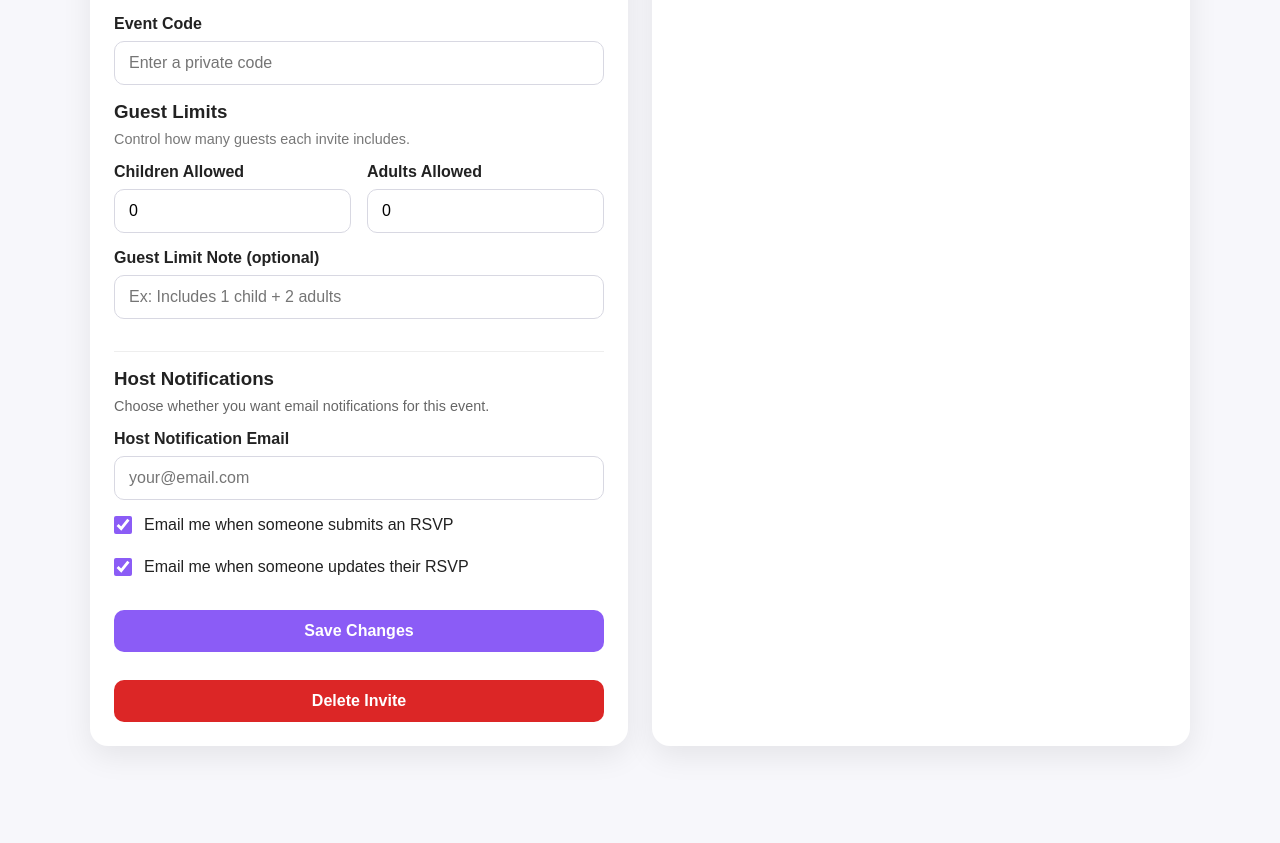
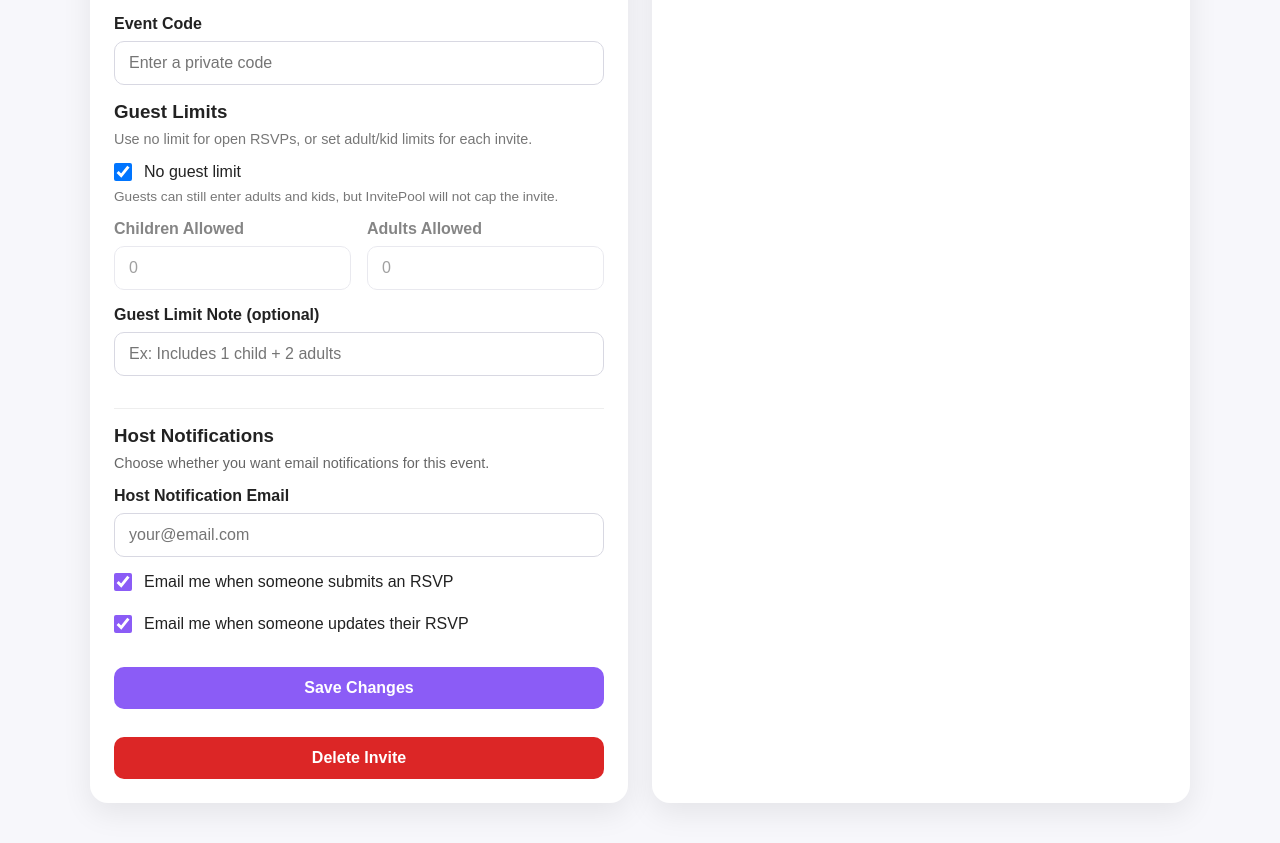
Before and after one commit to angelinagut12/invitepool, a React (Vite) app: page /edit/event/1 in a window 1280 px wide. Shown: the part 1227-2070 px from the top of the page. Before the commit the page ends 2013 px from the top, so only its background shows below. Built offline with nearby package versions, Linux system fonts and the light colour scheme; no server answers; the database is empty.

Commit message:
Add no guest limit option

```diff
--- a/src/pages/CreateEvent.jsx
+++ b/src/pages/CreateEvent.jsx
@@ -19,6 +19,7 @@ export default function CreateEvent() {
     guestListVisibility: "private",
     eventCode: "",
 
+    noGuestLimit: true,
     allowedChildren: 1,
     allowedAdults: 2,
     guestLimitNote: "",
@@ -101,8 +102,8 @@ export default function CreateEvent() {
         event_code: formData.eventCode,
         created_by: user.id,
 
-        allowed_children: Number(formData.allowedChildren || 0),
-        allowed_adults: Number(formData.allowedAdults || 0),
+        allowed_children: formData.noGuestLimit ? null : Number(formData.allowedChildren || 0),
+        allowed_adults: formData.noGuestLimit ? null : Number(formData.allowedAdults || 0),
         guest_limit_note: formData.guestLimitNote || "",
 
         host_email: formData.hostEmail.trim() || null,
@@ -292,11 +293,27 @@ export default function CreateEvent() {
               <div className="form-group">
                 <h3 style={{ marginBottom: "0.5rem" }}>Guest Limits</h3>
                 <p style={{ fontSize: "0.9rem", color: "#777" }}>
-                  Control how many guests each invite includes.
+                  Use no limit for open RSVPs, or set adult/kid limits for each invite.
                 </p>
               </div>
 
-              <div style={{ display: "flex", gap: "1rem" }}>
+              <div className="form-group">
+                <label style={{ display: "flex", alignItems: "center", gap: "0.75rem", fontWeight: "500", cursor: "pointer" }}>
+                  <input
+                    type="checkbox"
+                    name="noGuestLimit"
+                    checked={formData.noGuestLimit}
+                    onChange={handleChange}
+                    style={{ width: "18px", height: "18px" }}
+                  />
+                  <span>No guest limit</span>
+                </label>
+                <p style={{ fontSize: "0.85rem", color: "#777", marginTop: "0.4rem" }}>
+                  Guests can still enter adults and kids, but InvitePool will not cap the invite.
+                </p>
+              </div>
+
+              <div style={{ display: "flex", gap: "1rem", opacity: formData.noGuestLimit ? 0.55 : 1 }}>
                 <div className="form-group" style={{ flex: 1 }}>
                   <label>Children Allowed</label>
                   <input
@@ -305,6 +322,7 @@ export default function CreateEvent() {
                     value={formData.allowedChildren}
                     onChange={handleChange}
                     min="0"
+                    disabled={formData.noGuestLimit}
                   />
                 </div>
 
@@ -316,6 +334,7 @@ export default function CreateEvent() {
                     value={formData.allowedAdults}
                     onChange={handleChange}
                     min="0"
+                    disabled={formData.noGuestLimit}
                   />
                 </div>
               </div>
--- a/src/pages/EditEvent.jsx
+++ b/src/pages/EditEvent.jsx
@@ -25,6 +25,7 @@ function EditEvent() {
     backgroundColor: "#f5f5f5",
     guestListVisibility: "private",
     eventCode: "",
+    noGuestLimit: true,
     allowedChildren: 0,
     allowedAdults: 0,
     guestLimitNote: "",
@@ -61,8 +62,9 @@ function EditEvent() {
         backgroundColor: data.background_color || "#f5f5f5",
         guestListVisibility: data.guest_list_visibility || "private",
         eventCode: data.event_code || "",
-        allowedChildren: data.allowed_children || 0,
-        allowedAdults: data.allowed_adults || 0,
+        noGuestLimit: data.allowed_children == null && data.allowed_adults == null,
+        allowedChildren: data.allowed_children ?? 0,
+        allowedAdults: data.allowed_adults ?? 0,
         guestLimitNote: data.guest_limit_note || "",
         hostEmail: data.host_email || "",
         notifyHostOnRsvp: data.notify_host_on_rsvp ?? true,
@@ -123,8 +125,8 @@ function EditEvent() {
         background_color: formData.backgroundColor,
         guest_list_visibility: formData.guestListVisibility,
         event_code: formData.eventCode,
-        allowed_children: Number(formData.allowedChildren || 0),
-        allowed_adults: Number(formData.allowedAdults || 0),
+        allowed_children: formData.noGuestLimit ? null : Number(formData.allowedChildren || 0),
+        allowed_adults: formData.noGuestLimit ? null : Number(formData.allowedAdults || 0),
         guest_limit_note: formData.guestLimitNote || "",
         host_email: formData.hostEmail.trim() || null,
         notify_host_on_rsvp: formData.notifyHostOnRsvp,
@@ -281,11 +283,27 @@ function EditEvent() {
               <div className="form-group">
                 <h3 style={{ marginBottom: "0.5rem" }}>Guest Limits</h3>
                 <p style={{ fontSize: "0.9rem", color: "#777" }}>
-                  Control how many guests each invite includes.
+                  Use no limit for open RSVPs, or set adult/kid limits for each invite.
                 </p>
               </div>
 
-              <div style={{ display: "flex", gap: "1rem" }}>
+              <div className="form-group">
+                <label style={{ display: "flex", alignItems: "center", gap: "0.75rem", fontWeight: "500", cursor: "pointer" }}>
+                  <input
+                    type="checkbox"
+                    name="noGuestLimit"
+                    checked={formData.noGuestLimit}
+                    onChange={handleChange}
+                    style={{ width: "18px", height: "18px" }}
+                  />
+                  <span>No guest limit</span>
+                </label>
+                <p style={{ fontSize: "0.85rem", color: "#777", marginTop: "0.4rem" }}>
+                  Guests can still enter adults and kids, but InvitePool will not cap the invite.
+                </p>
+              </div>
+
+              <div style={{ display: "flex", gap: "1rem", opacity: formData.noGuestLimit ? 0.55 : 1 }}>
                 <div className="form-group" style={{ flex: 1 }}>
                   <label>Children Allowed</label>
                   <input
@@ -294,6 +312,7 @@ function EditEvent() {
                     value={formData.allowedChildren}
                     onChange={handleChange}
                     min="0"
+                    disabled={formData.noGuestLimit}
                   />
                 </div>
 
@@ -305,6 +324,7 @@ function EditEvent() {
                     value={formData.allowedAdults}
                     onChange={handleChange}
                     min="0"
+                    disabled={formData.noGuestLimit}
                   />
                 </div>
               </div>
--- a/src/pages/EventPage.jsx
+++ b/src/pages/EventPage.jsx
@@ -278,6 +278,9 @@ function EventPage() {
     adults: 1,
     children: 0,
   });
+
+  const hasGuestLimit =
+    event?.allowed_children != null || event?.allowed_adults != null;
 
   useEffect(() => {
     fetchEvent();
@@ -870,9 +873,13 @@ function EventPage() {
               <div>
                 <label className="ep-label">Guests</label>
 
-                {(event?.allowed_children !== null || event?.allowed_adults !== null) && (
+                {hasGuestLimit ? (
                   <p style={{ fontSize: "0.8rem", color: "#71717a", marginBottom: "0.5rem" }}>
                     This invite includes {event.allowed_children || 0} child{event.allowed_children === 1 ? "" : "ren"} + {event.allowed_adults || 0} adult{event.allowed_adults === 1 ? "" : "s"}.
+                  </p>
+                ) : (
+                  <p style={{ fontSize: "0.8rem", color: "#71717a", marginBottom: "0.5rem" }}>
+                    This invite does not have a guest limit. Please enter who is included in your RSVP.
                   </p>
                 )}
 
```
